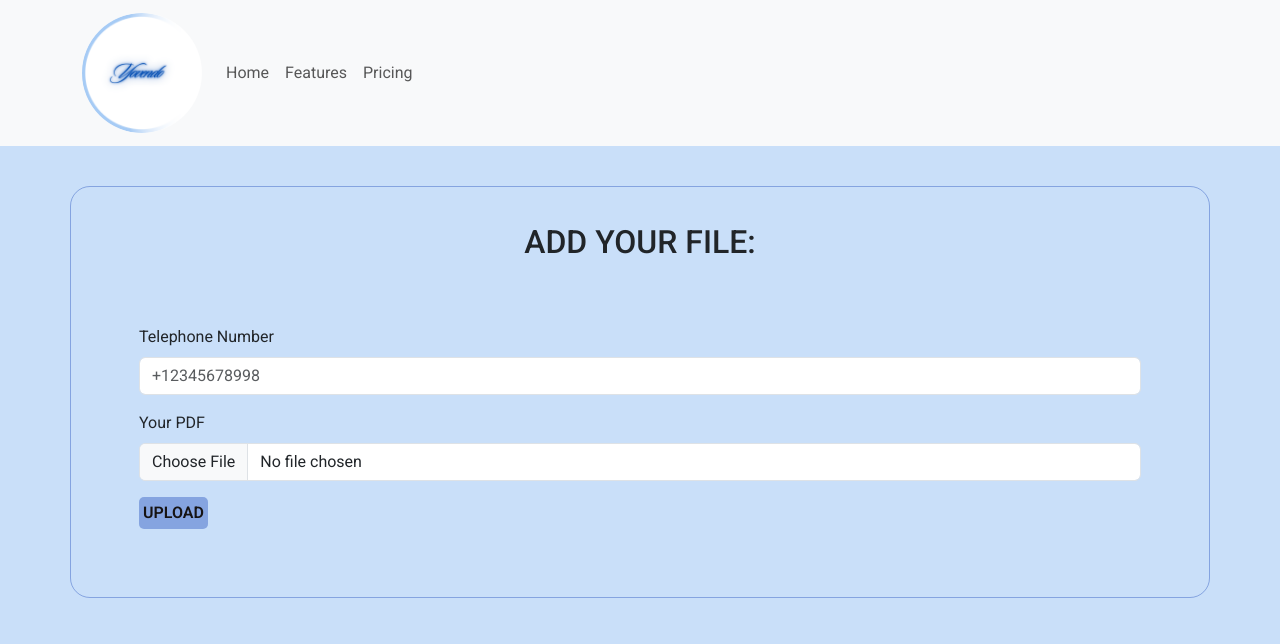
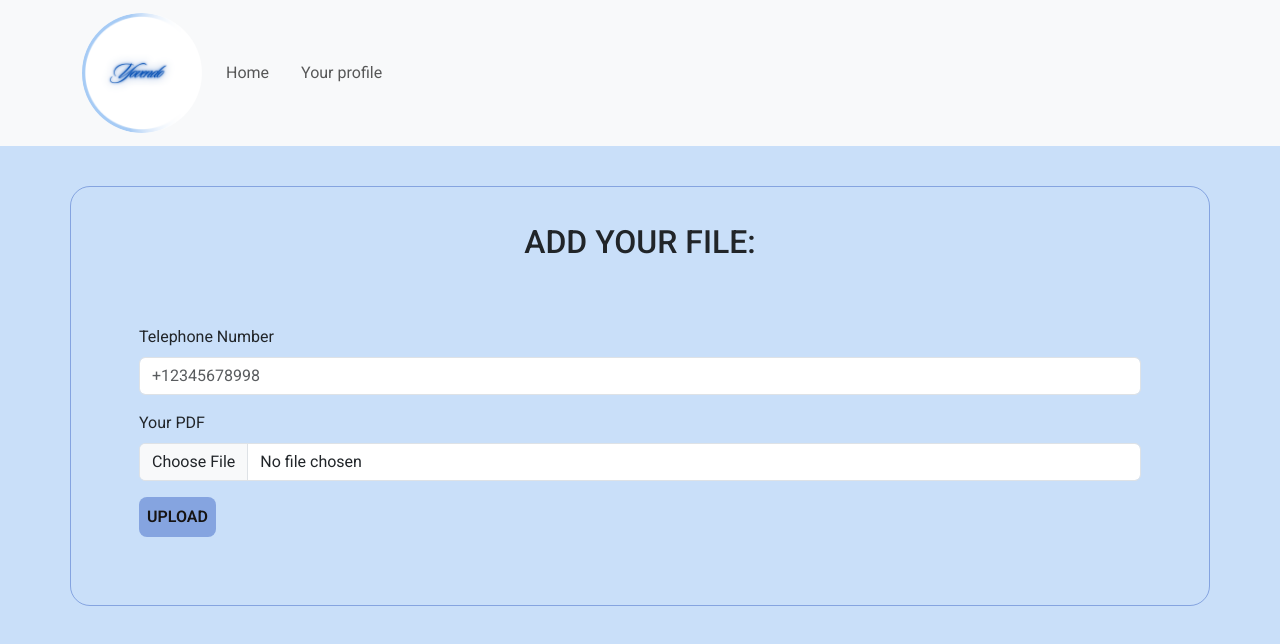
Before and after one commit to marty957/yovendo, a React (Vite) app: page / in a window 1280 px wide. Shown: the top 644 px of the page. Built offline with nearby package versions, Linux system fonts and the light colour scheme.

Commit message:
upload file compleato

```diff
--- a/src/components/NavBar.jsx
+++ b/src/components/NavBar.jsx
@@ -10,9 +10,14 @@ function NavBar() {
           <Image src="../public/logo.png" alt="yovendo logo" width={"120px"} roundedCircle />
         </Navbar.Brand>
         <Nav className="me-auto">
-          <Nav.Link href="#home">Home</Nav.Link>
-          <Nav.Link href="#features">Features</Nav.Link>
-          <Nav.Link href="#pricing">Pricing</Nav.Link>
+          <div className="d-inline-block">
+            <Nav.Link className="d-inline-block me-3" href="#home">
+              Home
+            </Nav.Link>
+            <Nav.Link className="d-inline-block" href="#features">
+              Your profile
+            </Nav.Link>
+          </div>
         </Nav>
       </Container>
     </Navbar>
--- a/src/components/PdfForm.jsx
+++ b/src/components/PdfForm.jsx
@@ -7,10 +7,22 @@ function PdfForm() {
   const addPdf = (e) => {
     e.preventDefault();
     const formData = new FormData();
-    formData.append("telephone", pdf.telephone);
+    formData.append("whatsappNumber", pdf.telephone);
     if (pdf.file) {
       formData.append("file", pdf.file);
     }
+
+    fetch(`http://localhost:8080/api/whatsapp/upload`, {
+      method: "POST",
+      body: formData
+    })
+      .then((response) => {
+        alert("PDF uploaded correctly");
+      })
+      .catch((err) => {
+        console.log(err);
+        alert("OPS something went wrong!");
+      });
   };
 
   return (
@@ -19,19 +31,13 @@ function PdfForm() {
       <Form className="p-5" onSubmit={addPdf}>
         <Form.Group className="mb-3" controlId="number">
           <Form.Label>Telephone Number</Form.Label>
-          <Form.Control
-            type="number"
-            placeholder="+12345678998"
-            required
-            value={pdf.telephone}
-            onChange={(e) => setPdf({ ...pdf, telephone: e.target.value })}
-          />
+          <Form.Control type="text" placeholder="+12345678998" required value={pdf.telephone} onChange={(e) => setPdf({ ...pdf, telephone: e.target.value })} />
         </Form.Group>
         <Form.Group className="mb-3" controlId="exampleForm.ControlTextarea1">
           <Form.Label>Your PDF</Form.Label>
           <Form.Control type="file" accept="application/pdf" onChange={(e) => setPdf({ ...pdf, file: e.target.files[0] })} />
         </Form.Group>
-        <button type="submit" className="button p-1" style={{ borderRadius: "5px", backgroundColor: "#325bc273", cursor: "pointer" }} required>
+        <button type="submit" className="button p-2" style={{ borderRadius: "8px", backgroundColor: "#325bc273", cursor: "pointer" }} required>
           UPLOAD
         </button>
       </Form>
```
